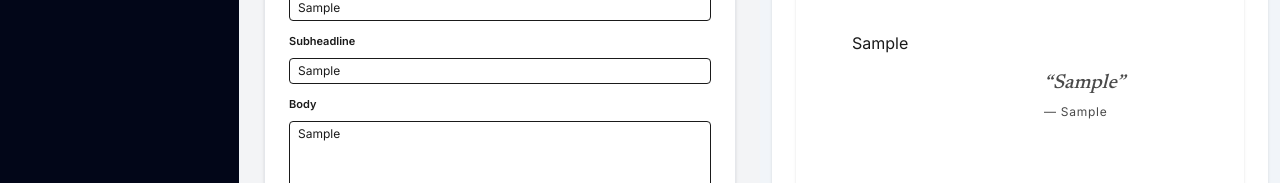
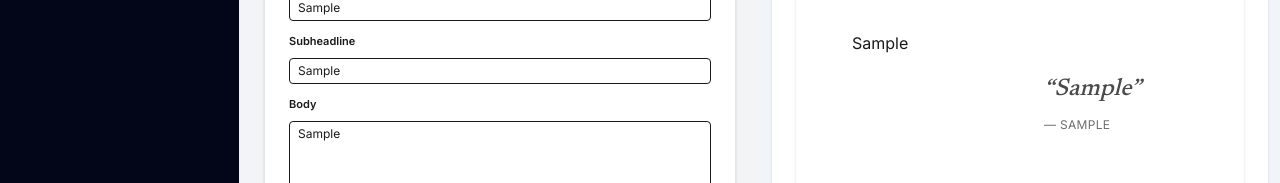
Before and after one commit to Badders80/EvolutionContentBuilder2, a React (Vite) app: page / in a window 1280 px wide. Both pictures are taken after typing "Sample", "Sample", "Sample", "Sample", "Sample", "Sample" into the empty fields and a click on the button "Create New". Shown: the part 294-477 px from the top of the page. Built offline with nearby package versions, Linux system fonts and the light colour scheme; no server answers.

Commit message:
fix: ensure EditorialOutput is a complete, valid component with header/footer and layout shell

```diff
--- a/src/components/Templates/EditorialOutput.tsx
+++ b/src/components/Templates/EditorialOutput.tsx
@@ -49,11 +49,11 @@ export function EditorialOutput() {
                   className="my-8 md:my-10 cursor-pointer hover:bg-es-bgSoft transition-colors"
                   onClick={() => setTargetField('quote')}
                 >
-                  <p className="editorial-quote font-serif italic text-xl md:text-2xl leading-relaxed text-es-textSoft">
+                  <p className="font-serif italic text-xl md:text-2xl leading-relaxed text-es-textSoft">
                     “{content.quote}”
                   </p>
                   {content.quoteAttribution && (
-                    <p className="editorial-caption mt-2">
+                    <p className="mt-2 text-xs uppercase tracking-wide text-es-textSoft/80">
                       — {content.quoteAttribution}
                     </p>
                   )}
@@ -73,20 +73,24 @@ export function EditorialOutput() {
                     ) : null}
 
                     {content.videoUrl && !content.imagePreview && !content.featuredImageUrl && (
+                      <div className="mt-4 w-full aspect-video overflow-hidden rounded-lg">
                         <iframe
                           src={content.videoUrl}
-                        className="mt-4 w-full aspect-video rounded-lg"
+                          className="h-full w-full"
                           title="Embedded video"
                           allow="accelerometer; autoplay; clipboard-write; encrypted-media; gyroscope; picture-in-picture"
                           allowFullScreen
                         />
+                      </div>
                     )}
 
                     {content.rawEmbedHtml && !content.imagePreview && !content.featuredImageUrl && !content.videoUrl && (
+                      <div className="mt-4 w-full aspect-video overflow-hidden rounded-lg">
                         <div
-                        className="w-full aspect-video rounded-lg overflow-hidden"
+                          className="h-full w-full"
                           dangerouslySetInnerHTML={{ __html: content.rawEmbedHtml }}
                         />
+                      </div>
                     )}
 
                     {content.caption && (
```
Lines whose indentation alone changed are shown as unchanged.
